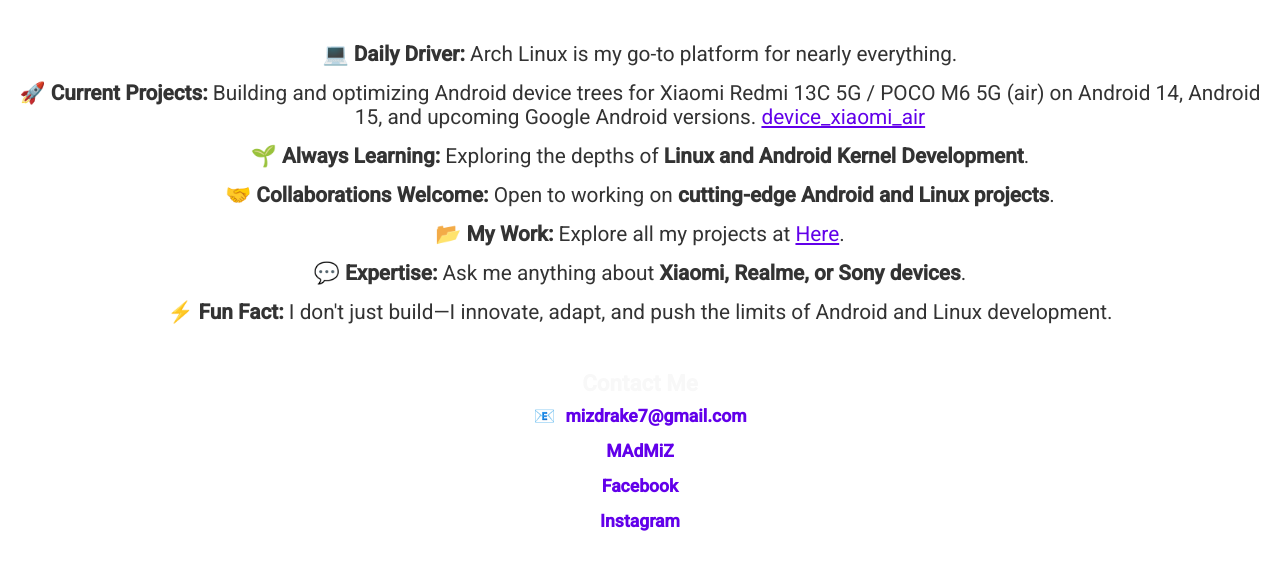
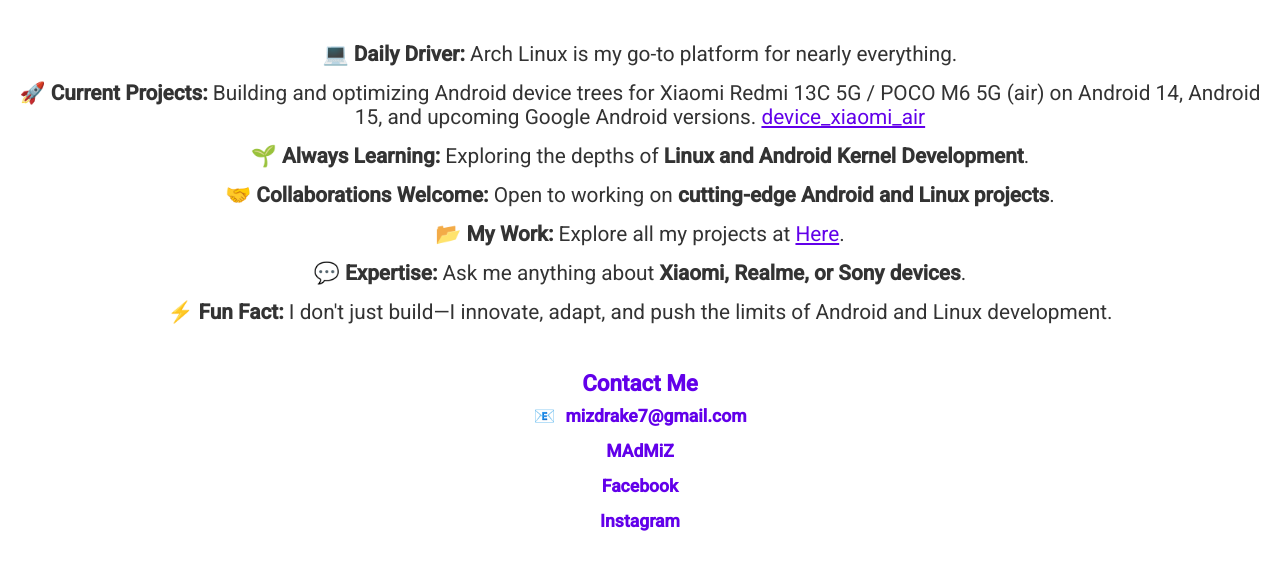
Before and after one commit to mizdrake7/mizdrake7.github.io, a plain HTML site: page index.html in a window 1280 px wide. Shown: the part 199-768 px from the top of the page. Drawn offline with nearby package versions, Linux system fonts and the light colour scheme.

Commit message:
Update index.html

```diff
--- a/index.html
+++ b/index.html
@@ -94,7 +94,7 @@
     .contact-section strong {
       font-size: 1.4rem;
       margin-bottom: 10px;
-      color: #f8f8f8;
+      color: #6200ea;
     }
 
     .contact-section a {
```
